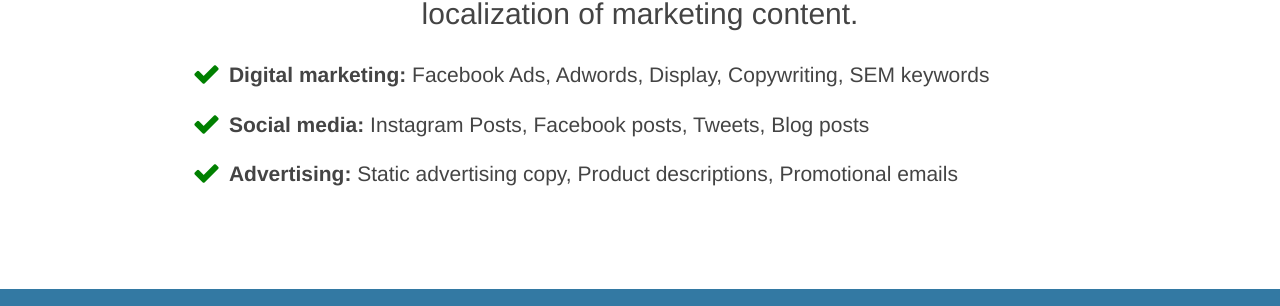
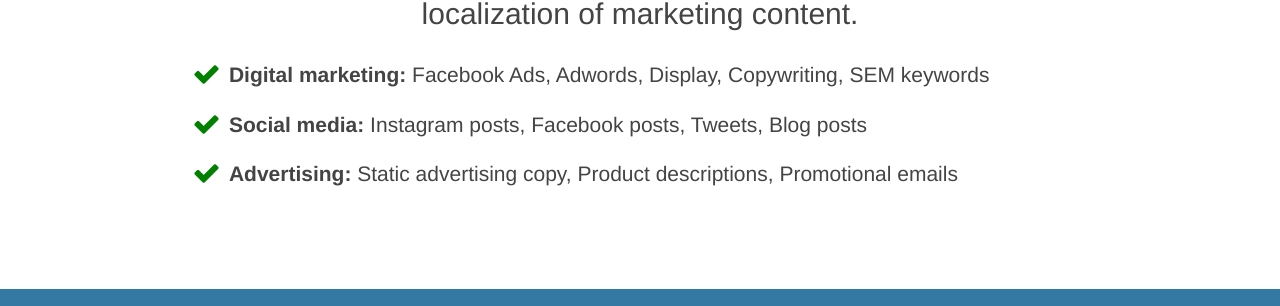
Before and after one commit to yhoiseth/www.understandly.com, a Jekyll site: the page built from index.html, in a window 1280 px wide and 900 px high, scrolled down 401 px. Shown: the part 147-453 px from the top of the window. Built offline with Jekyll 4.4.1, drawn with Linux system fonts in a browser that asks for light colours; nearby versions of some CDN libraries.

Commit message:
Language pairs

```diff
--- a/index.html
+++ b/index.html
@@ -34,7 +34,7 @@
           <div>
             <div class="inline-icon">
               <i class="fa fa-check fa-2x icon-green pull-left"></i>
-              <p class="lead"><strong>Social media:</strong> Instagram Posts, Facebook posts, Tweets, Blog posts
+              <p class="lead"><strong>Social media:</strong> Instagram posts, Facebook posts, Tweets, Blog posts
               </p>
             </div>
           </div>
--- a/js/languages.js
+++ b/js/languages.js
@@ -567,6 +567,7 @@
                return languagePair;
            }
         });
+
         console.log(targetLanguagesPairs);
 
         var targetLanguages;
```
